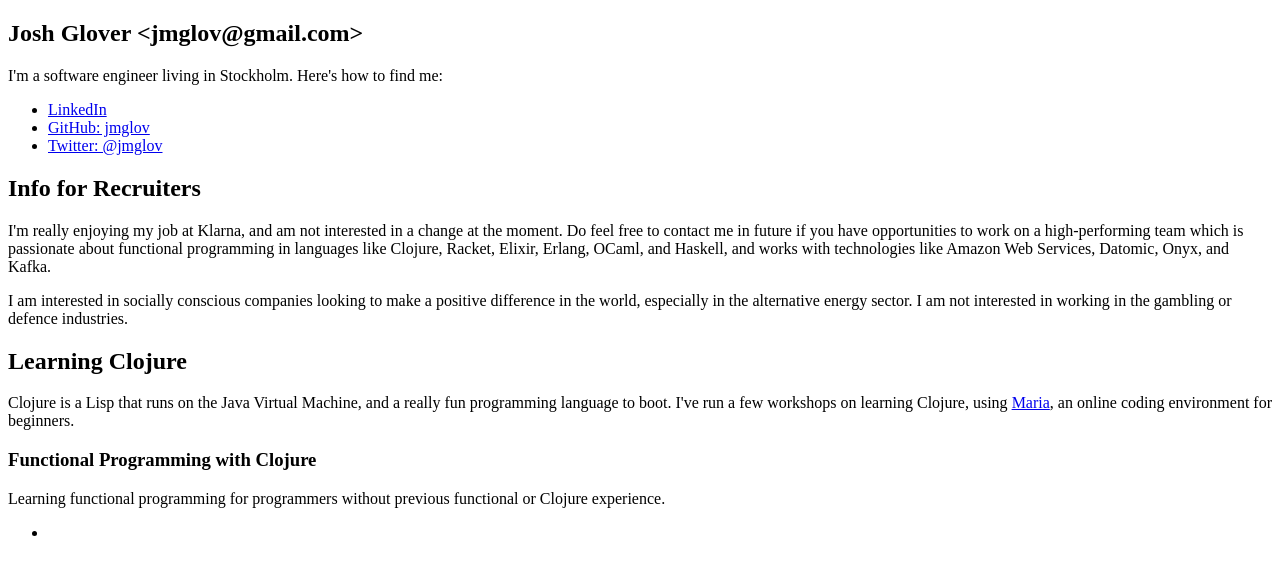
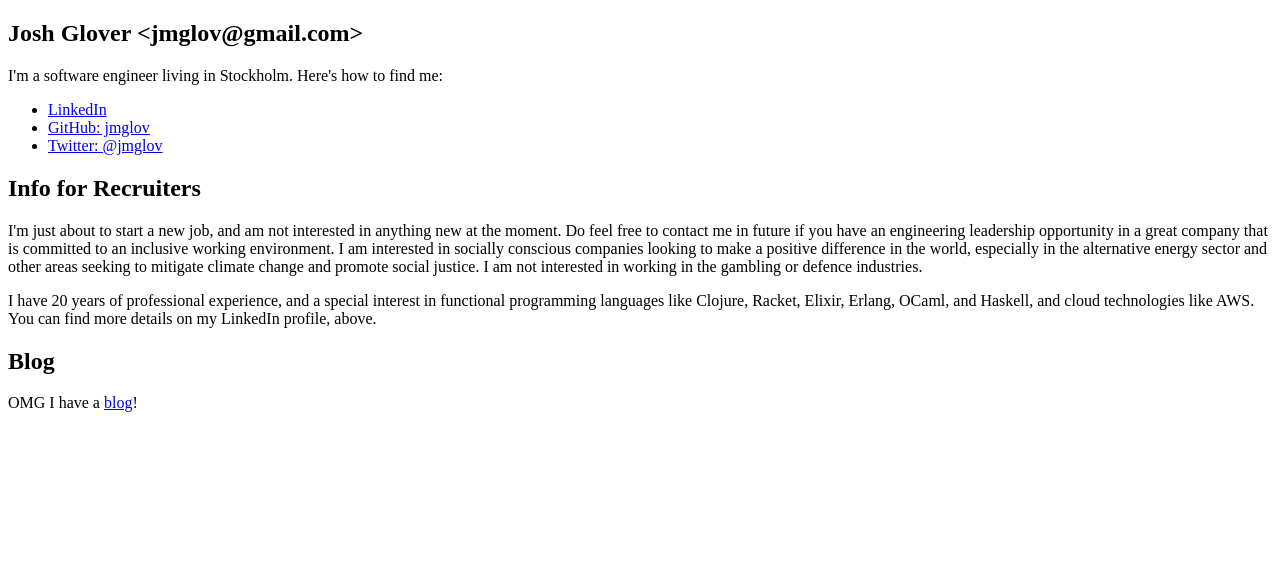
Before and after one commit to jmglov/jmglov.net, a plain HTML site: page index.html in a window 1280 px wide. Drawn offline with Linux system fonts and the light colour scheme.

Commit message:
Update recruiter info and add blog link

```diff
--- a/index.html
+++ b/index.html
@@ -1,9 +1,11 @@
 <!DOCTYPE HTML>
 
 <html xmlns="http://www.w3.org/1999/xhtml">
+
 <head>
     <title>jmglov.net - Josh Glover</title>
 </head>
+
 <body>
     <section>
         <h1>Josh Glover &lt;jmglov@gmail.com&gt;</h1>
@@ -18,21 +20,31 @@
         <section>
             <h2>Info for Recruiters</h2>
             <p>
-          I'm really enjoying my job at Klarna, and am not interested in a
-          change at the moment. Do feel free to contact me in future if you have
-          opportunities to work on a high-performing team which is passionate
-          about functional programming in languages like Clojure, Racket,
-          Elixir, Erlang, OCaml, and Haskell, and works with technologies like
-          Amazon Web Services, Datomic, Onyx, and Kafka.
+                I'm just about to start a new job, and am not interested in
+                anything new at the moment. Do feel free to contact me in future
+                if you have an engineering leadership opportunity in a great
+                company that is committed to an inclusive working environment. I
+                am interested in socially conscious companies looking to make a
+                positive difference in the world, especially in the alternative
+                energy sector and other areas seeking to mitigate climate change
+                and promote social justice. I am not interested in working in
+                the gambling or defence industries.
             </p>
             <p>
-          I am interested in socially conscious companies looking to make a
-          positive difference in the world, especially in the alternative energy
-          sector. I am not interested in working in the gambling or defence
-          industries.
+                I have 20 years of professional experience, and a special
+                interest in functional programming languages like Clojure,
+                Racket, Elixir, Erlang, OCaml, and Haskell, and cloud
+                technologies like AWS. You can find more details on my LinkedIn
+                profile, above.
             </p>
         </section>
         <section>
+            <h2>Blog</h2>
+            <p>
+                OMG I have a <a href="/blog/">blog</a>!
+            </p>
+        </section>
+        <!-- <section>
                     <h2>Learning Clojure</h2>
                     <p>
                         Clojure is a Lisp that runs on the Java Virtual Machine, and a really
@@ -46,11 +58,9 @@
                             Learning functional programming for programmers without previous
                             functional or Clojure experience.
                         </p>
-          <ul>
-            <li></li>
-          </ul>
                     </section>
-      </section>
+                </section> -->
     </section>
 </body>
+
 </html>
```
Lines whose indentation alone changed are shown as unchanged.
